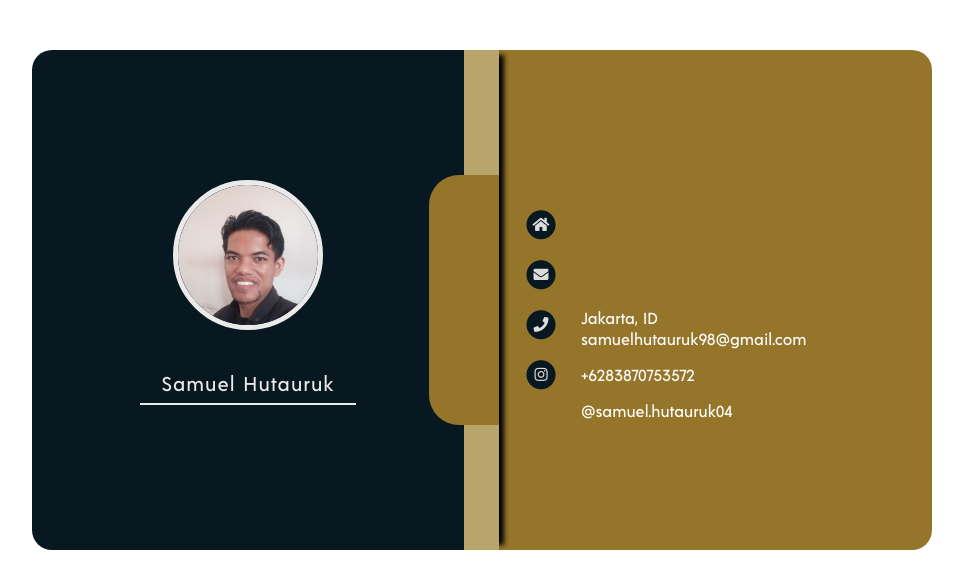
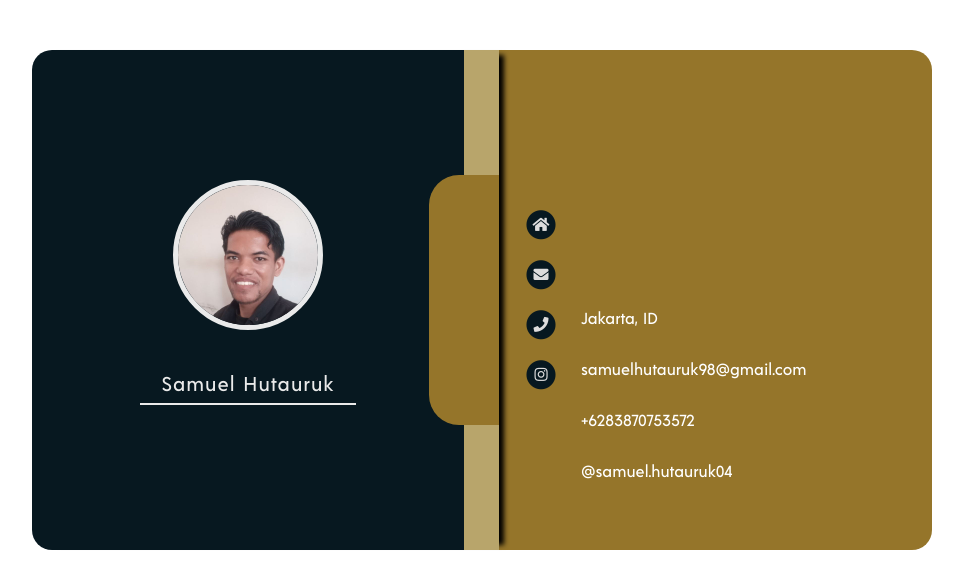
Before and after one commit to samuelhutauruk2/samuelhutauruk2.github.io, a plain HTML site: page index.html in a window 1280 px wide. Shown: the whole page, without its empty margins (158-1121 px from the left). Drawn offline with Linux system fonts and the light colour scheme.

Commit message:
Update style.css

```diff
--- a/css/style.css
+++ b/css/style.css
@@ -118,16 +118,20 @@ a {
     color : inherit;
 }
 
-.right .email {
-    margin-top : -15px;
+.right p.address {
+    margin-top: 15px;
 }
 
-.right .phone {
-/*     margin-top : 15px; */
+.right p.email {
+    margin-top : 15px;
 }
 
-.right .ig {
-/*     margin-top : 15px; */
+.right p.phone {
+    margin-top : 15px;
+}
+
+.right p.ig {
+    margin-top : 15px;
 }
 
 .mid2 {
```
